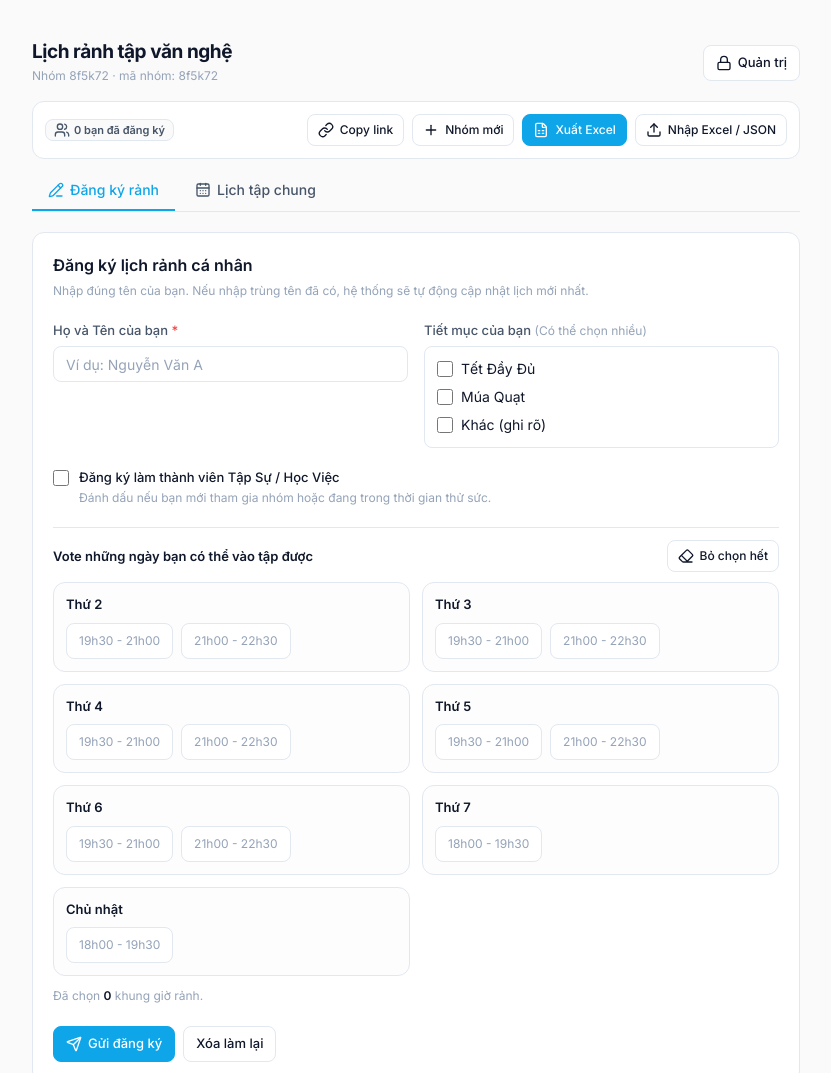
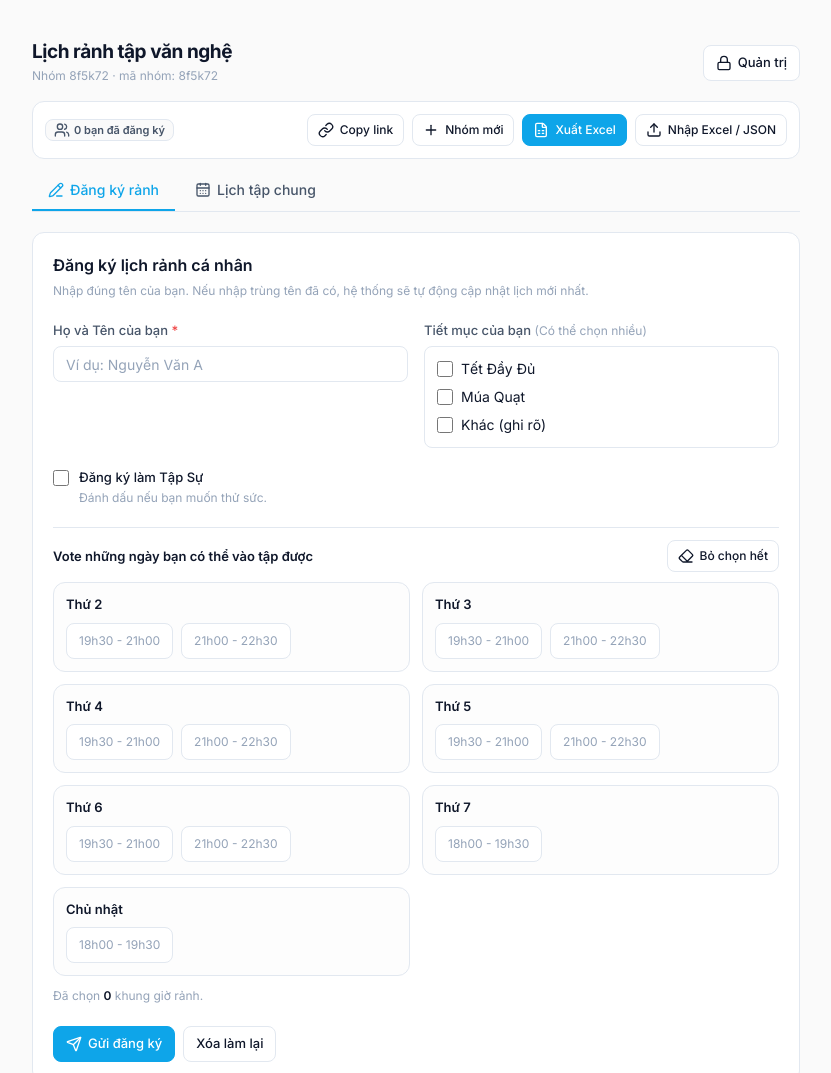
Before and after one commit to hanaphidongthap-star/Vannghesi.github.io, a plain HTML site: page index.html in a window 1280 px wide. Shown: the top 1073 px of the page, without its empty margins (224-1055 px from the left). Drawn offline with nearby package versions, Linux system fonts and the light colour scheme.

Commit message:
Update index.html

```diff
--- a/index.html
+++ b/index.html
@@ -885,8 +885,8 @@
       <label class="flex items-start gap-2.5 cursor-pointer select-none">
         <input type="checkbox" id="fApprentice" class="w-4 h-4 mt-0.5 accent-sky rounded-ctl" ${draft.apprentice ? 'checked' : ''} />
         <span class="stack">
-          <span class="text-[13px] font-medium">Đăng ký làm thành viên Tập Sự / Học Việc</span>
-          <span class="hint">Đánh dấu nếu bạn mới tham gia nhóm hoặc đang trong thời gian thử sức.</span>
+          <span class="text-[13px] font-medium">Đăng ký làm Tập Sự </span>
+          <span class="hint">Đánh dấu nếu bạn muốn thử sức.</span>
         </span>
       </label>
 
```
